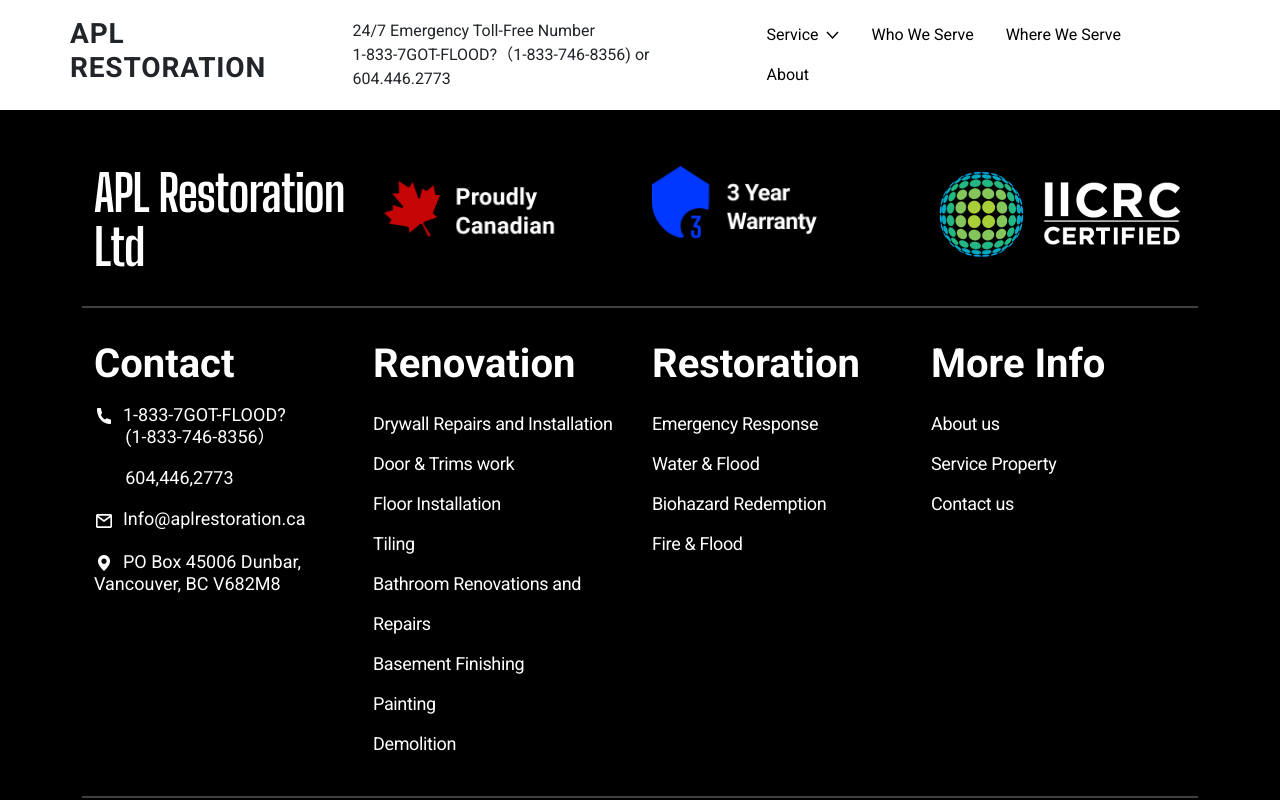
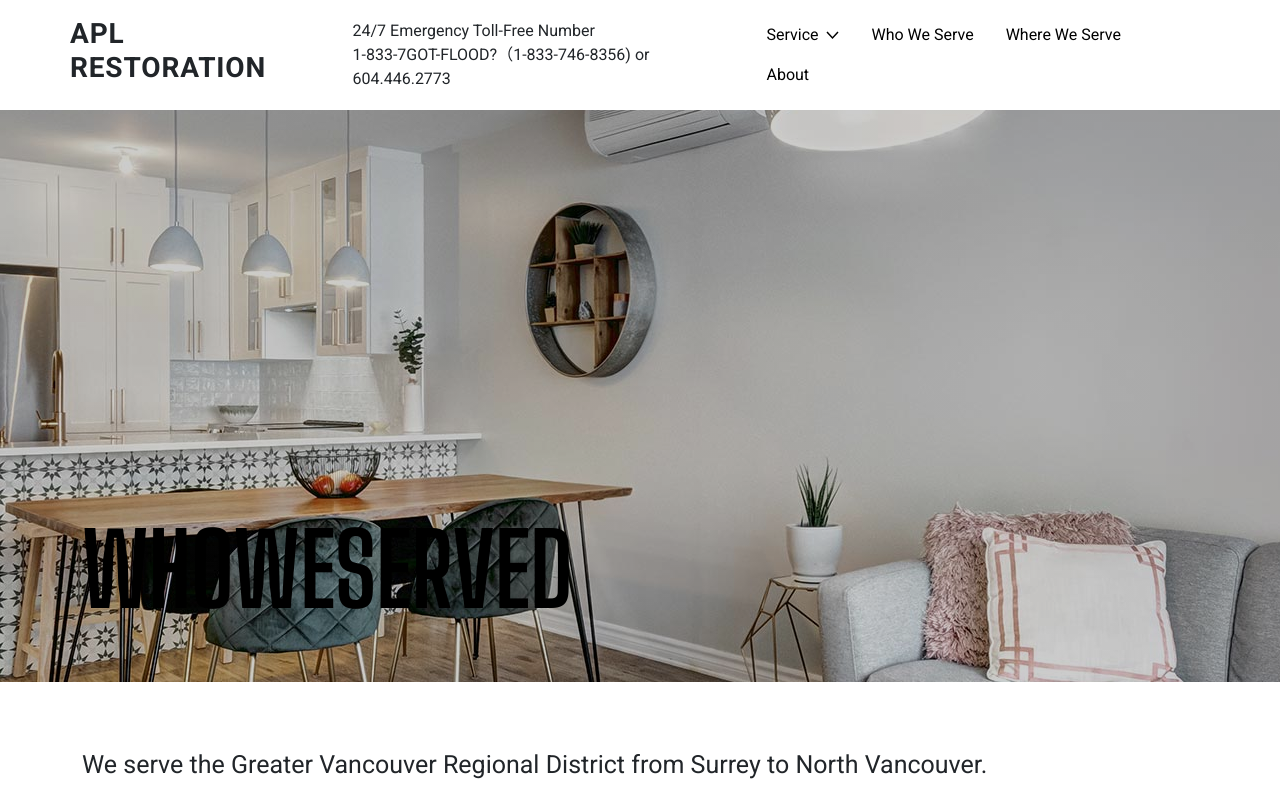
Before and after one commit to aplrestoration/apl-react, a React (Create React App) app: page /who-we-serve in a window 1280 px wide. Shown: the top 800 px of the page. Built offline with nearby package versions, Linux system fonts and the light colour scheme.

Commit message:
initial routing setup for homepage

```diff
--- a/src/App.js
+++ b/src/App.js
@@ -4,6 +4,8 @@
 import About from "./pages/About";
 import Header from "./components/Header";
 import Footer from "./components/Footer";
+import WhoWeServed from "./pages/WhoWeServed";
+import WhereWeServed from "./pages/WhereWeServed";
 
 
 function App() {
@@ -15,6 +17,8 @@
       <Switch>
       <Route path='/' component={Home} exact/>
       <Route path='/about' component={About} exact/>
+      <Route path='/who-we-serve' component={WhoWeServed}></Route>
+      <Route path='/where-we-serve' component={ WhereWeServed}></Route>
       </Switch>
       <div>
       <Footer />
--- a/src/components/Header.js
+++ b/src/components/Header.js
@@ -48,12 +48,12 @@
                 </Link>
               </li>
               <li>
-                <Link to="/" className="nav-link">
+                <Link to="/who-we-serve" className="nav-link">
                   Who We Serve
                 </Link>
               </li>
               <li>
-                <Link to="/" className="nav-link">
+                <Link to="/where-we-serve" className="nav-link">
                   Where We Serve
                 </Link>
               </li>
--- a/src/index.css
+++ b/src/index.css
@@ -157,7 +157,7 @@
   transform: scale(1);
   opacity: 1;
   z-index: 100;
-  top: 5gi5px;
+  top: 55px;
   min-width: 500px;
   border-radius: 5px;
   padding: 47px 40px;
--- /dev/null
+++ b/src/pages/WhereWeServed.js
@@ -0,0 +1,24 @@
+import React from "react";
+
+const WhereWeServed = () => {
+  return (
+    <div>
+      <div className="page-container">
+        <div className="container-fluid page-hero">
+          <div className="container">
+            <h1 className="page-title">WhereWeServed</h1>
+          </div>
+        </div>
+
+        <div className="container page-text-container">
+          <p>
+          We serve the Greater Vancouver Regional District from Surrey to North Vancouver.
+          </p>
+
+        </div>
+      </div>
+    </div>
+  );
+};
+
+export default WhereWeServed;
--- /dev/null
+++ b/src/pages/WhoWeServed.js
@@ -0,0 +1,26 @@
+import React from 'react'
+
+const WhoWeServed = () => {
+    return (
+        <div>
+            <div>
+      <div className="page-container">
+        <div className="container-fluid page-hero">
+          <div className="container">
+            <h1 className="page-title">WhoWeServed</h1>
+          </div>
+        </div>
+
+        <div className="container page-text-container">
+          <p>
+          We serve the Greater Vancouver Regional District from Surrey to North Vancouver.
+          </p>
+
+        </div>
+      </div>
+    </div>
+        </div>
+    )
+}
+
+export default WhoWeServed
```
